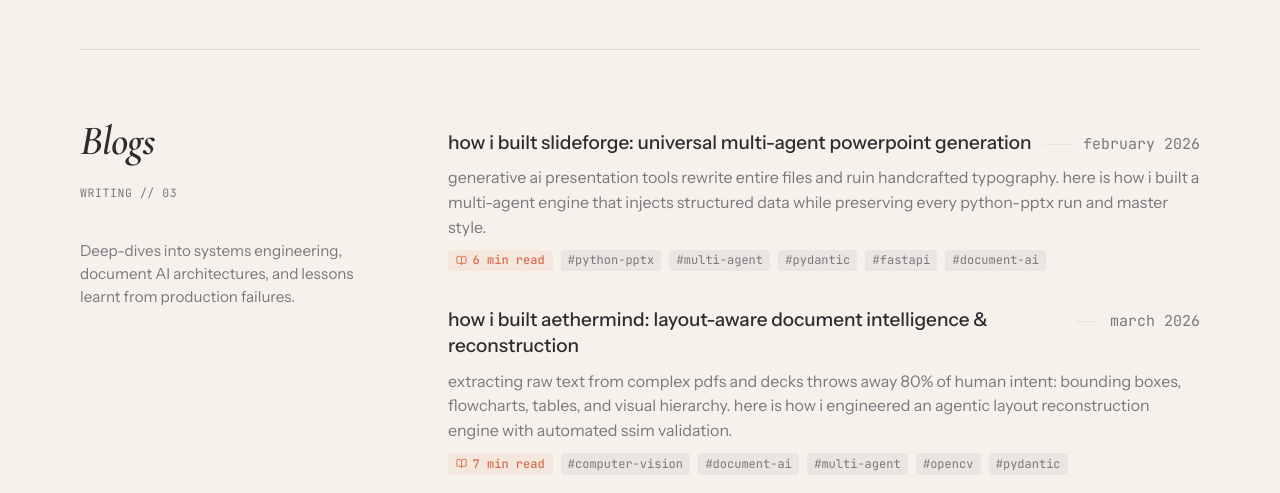
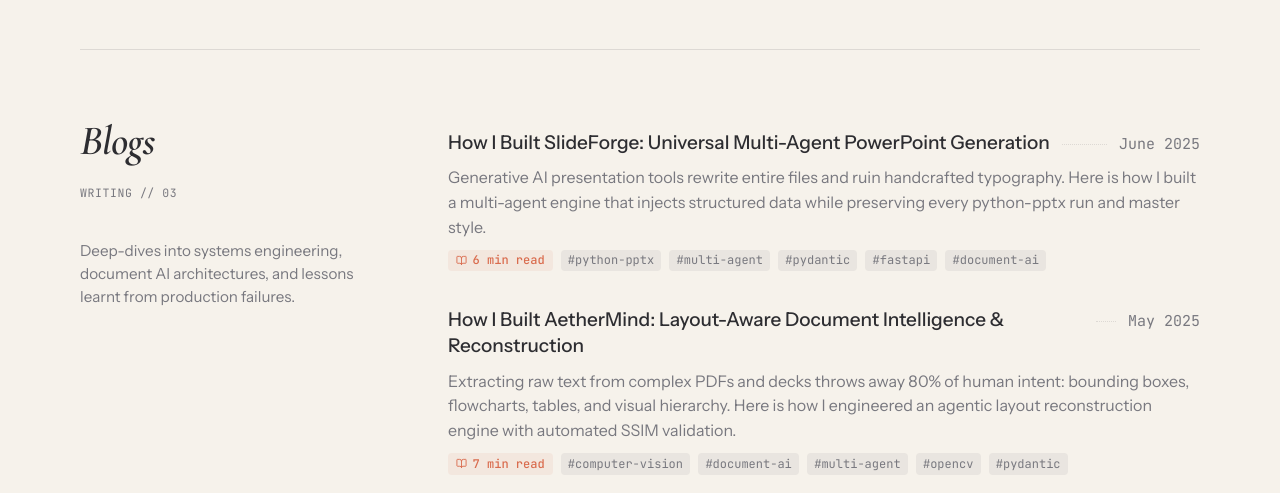
Before and after one commit to ShikharVeer10/ShikharVeer10.github.io, a React (Vite) app: page / in a window 1280 px wide. Shown: the part 5080-5573 px from the top of the page. Built offline with nearby package versions, Linux system fonts and the light colour scheme; no server answers.

Commit message:
Update blog months and title casing

```diff
--- a/src/components/BlogPost.jsx
+++ b/src/components/BlogPost.jsx
@@ -61,9 +61,9 @@ export default function BlogPost({ blog, onBack, theme, onToggleTheme }) {
 
           {/* Post Meta */}
           <p className="post-meta">
-            <span className="meta-date">{blog.date.toLowerCase()}</span>
+            <span className="meta-date">{blog.date}</span>
             <span className="meta-dot"> • </span>
-            <span className="meta-read">{blog.readingTime.toLowerCase()}</span>
+            <span className="meta-read">{blog.readingTime}</span>
           </p>
 
           {/* Prose Content */}
--- a/src/components/Blogs.jsx
+++ b/src/components/Blogs.jsx
@@ -28,22 +28,22 @@ export default function Blogs({ onSelectBlog }) {
                 }}
               >
                 <span className="blog-it-title wrap">
-                  {post.title.toLowerCase()}
+                  {post.title}
                 </span>
                 <span className="blog-leader" aria-hidden="true" />
                 <span className="blog-it-date">
-                  {post.date.toLowerCase()}
+                  {post.date}
                 </span>
               </a>
 
               <p className="blog-it-desc">
-                {post.description.toLowerCase()}
+                {post.description}
               </p>
 
               <div className="blog-meta-tags">
                 <span className="blog-read-pill">
                   <BookOpen size={11} />
-                  <span>{post.readingTime.toLowerCase()}</span>
+                  <span>{post.readingTime}</span>
                 </span>
                 {post.tags.map((t) => (
                   <span key={t} className="blog-tag-pill">#{t}</span>
--- a/src/data.js
+++ b/src/data.js
@@ -200,8 +200,8 @@ export const achievements = [
 export const blogs = [
   {
     "slug": "slideforge",
-    "title": "How I built SlideForge: Universal Multi-Agent PowerPoint Generation",
-    "date": "February 2026",
+    "title": "How I Built SlideForge: Universal Multi-Agent PowerPoint Generation",
+    "date": "June 2025",
     "readingTime": "6 min read",
     "description": "Generative AI presentation tools rewrite entire files and ruin handcrafted typography. Here is how I built a multi-agent engine that injects structured data while preserving every python-pptx run and master style.",
     "tags": [
@@ -297,8 +297,8 @@ export const blogs = [
   },
   {
     "slug": "aethermind",
-    "title": "How I built AetherMind: Layout-Aware Document Intelligence & Reconstruction",
-    "date": "March 2026",
+    "title": "How I Built AetherMind: Layout-Aware Document Intelligence & Reconstruction",
+    "date": "May 2025",
     "readingTime": "7 min read",
     "description": "Extracting raw text from complex PDFs and decks throws away 80% of human intent: bounding boxes, flowcharts, tables, and visual hierarchy. Here is how I engineered an agentic layout reconstruction engine with automated SSIM validation.",
     "tags": [
```
